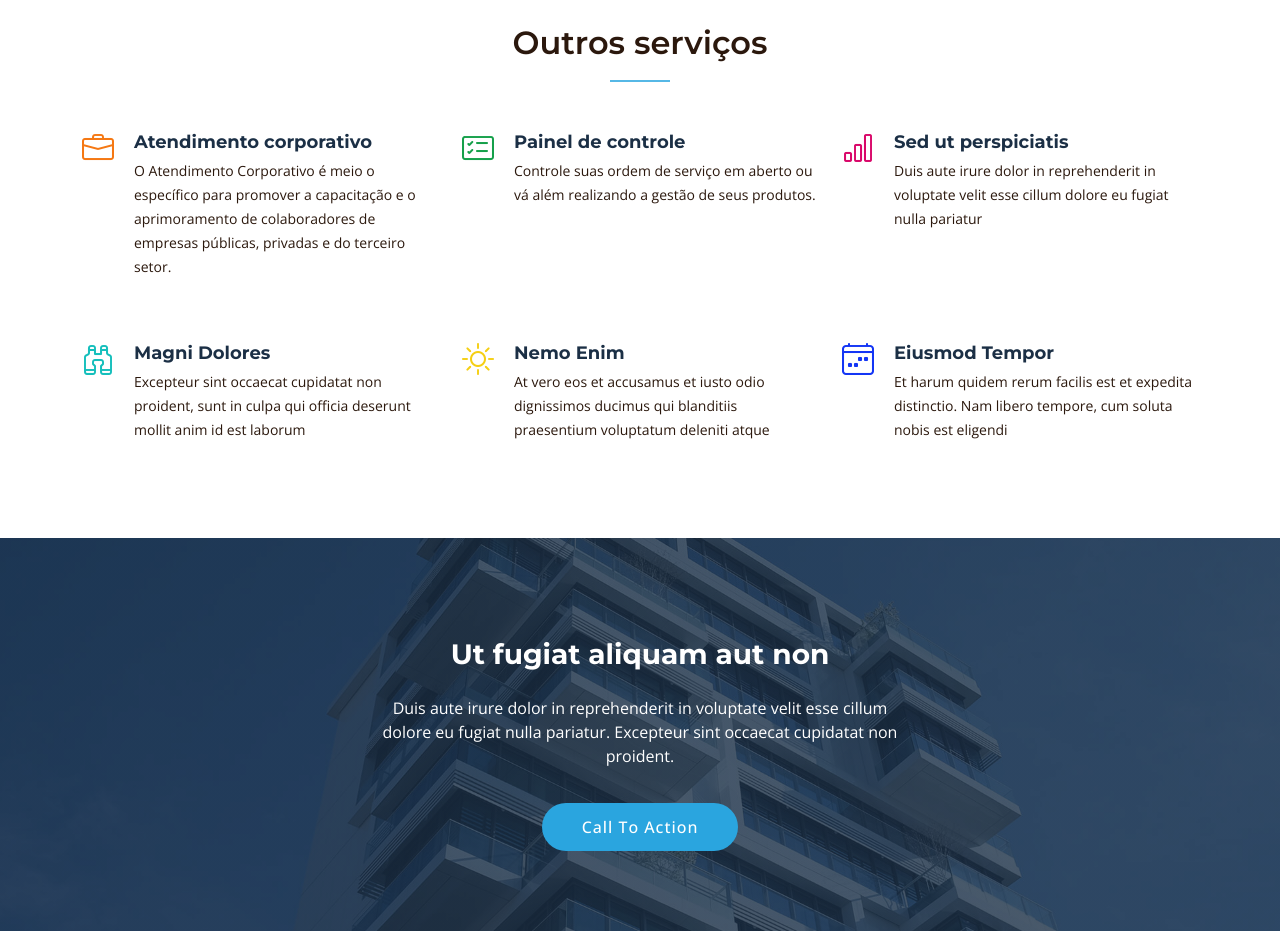
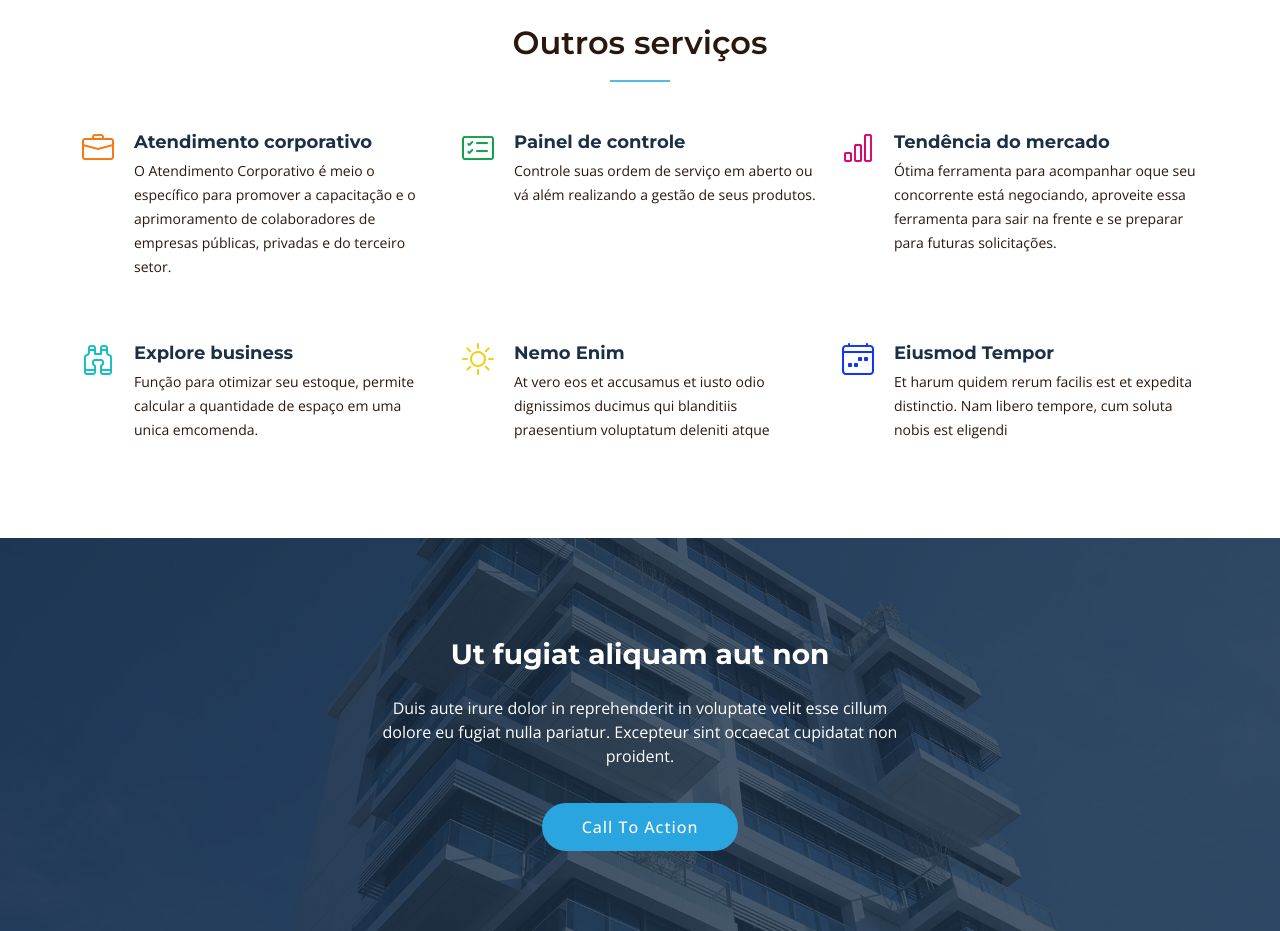
Before and after one commit to webp-sgv/BigBox, a website: page index.html in a window 1280 px wide. Shown: the part 1740-2671 px from the top of the page. Drawn offline with nearby package versions, Linux system fonts and the light colour scheme.

Commit message:
Update v3.9

```diff
--- a/index.html
+++ b/index.html
@@ -230,8 +230,14 @@
           <div class="col-lg-4 col-md-6 service-item d-flex" data-aos="fade-up" data-aos-delay="300">
             <div class="icon flex-shrink-0"><i class="bi bi-bar-chart" style="color: #d90769;"></i></div>
             <div>
-              <h4 class="title"><a href="#" class="stretched-link">Sed ut perspiciatis</a></h4>
-              <p class="description">Duis aute irure dolor in reprehenderit in voluptate velit esse cillum dolore eu fugiat nulla pariatur</p>
+              <h4 class="title">
+                <a href="#" class="stretched-link">
+                  Tendência do mercado
+                </a>
+              </h4>
+              <p class="description">
+                Ótima ferramenta para acompanhar oque seu concorrente está negociando, aproveite essa ferramenta para sair na frente e se preparar para futuras solicitações.
+              </p>
             </div>
           </div>
 
@@ -239,8 +245,14 @@
           <div class="col-lg-4 col-md-6 service-item d-flex" data-aos="fade-up" data-aos-delay="400">
             <div class="icon flex-shrink-0"><i class="bi bi-binoculars" style="color: #15bfbc;"></i></div>
             <div>
-              <h4 class="title"><a href="#" class="stretched-link">Magni Dolores</a></h4>
-              <p class="description">Excepteur sint occaecat cupidatat non proident, sunt in culpa qui officia deserunt mollit anim id est laborum</p>
+              <h4 class="title">
+                <a href="#" class="stretched-link">
+                  Explore business
+                </a>
+              </h4>
+              <p class="description">
+                Função para otimizar seu estoque, permite calcular a quantidade de espaço em uma unica emcomenda.
+              </p>
             </div>
           </div>
 
```
